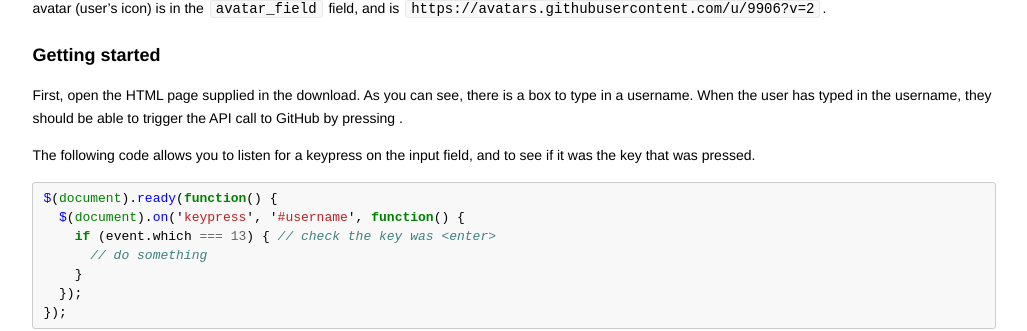
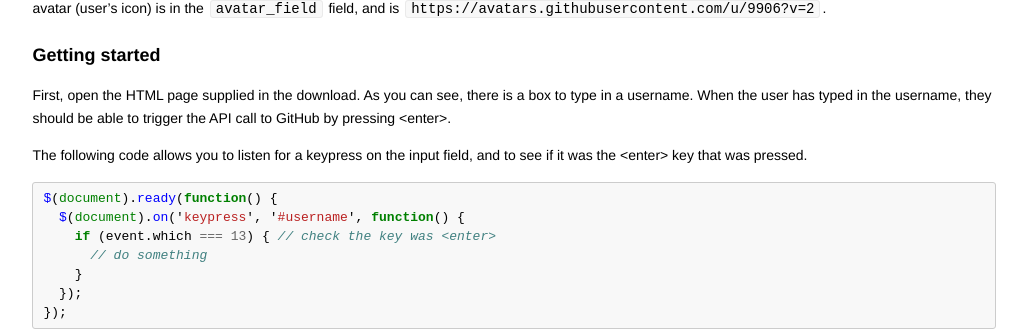
Before and after one commit to codebar/tutorials, a Jekyll site: the page built from js/lesson4/tutorial.md, in a window 1280 px wide and 900 px high, scrolled down 2596 px. Shown: the part 173-504 px from the top of the window, without its empty margins (126-1153 px from the left). Built offline with Jekyll 4.4.1, drawn with Linux system fonts in a browser that asks for light colours.

Commit message:
Escaped out the angle brackets around enter

````diff
--- a/js/lesson4/tutorial.md
+++ b/js/lesson4/tutorial.md
@@ -98,9 +98,9 @@ This data is what's called key value pairs, meaning that the name of the field i
 
 ### Getting started
 
-First, open the HTML page supplied in the download. As you can see, there is a box to type in a username. When the user has typed in the username, they should be able to trigger the API call to GitHub by pressing <enter>.
+First, open the HTML page supplied in the download. As you can see, there is a box to type in a username. When the user has typed in the username, they should be able to trigger the API call to GitHub by pressing \<enter\>.
 
-The following code allows you to listen for a keypress on the input field, and to see if it was the <enter> key that was pressed.
+The following code allows you to listen for a keypress on the input field, and to see if it was the \<enter\> key that was pressed.
 
 ```js
 $(document).ready(function() {
````
